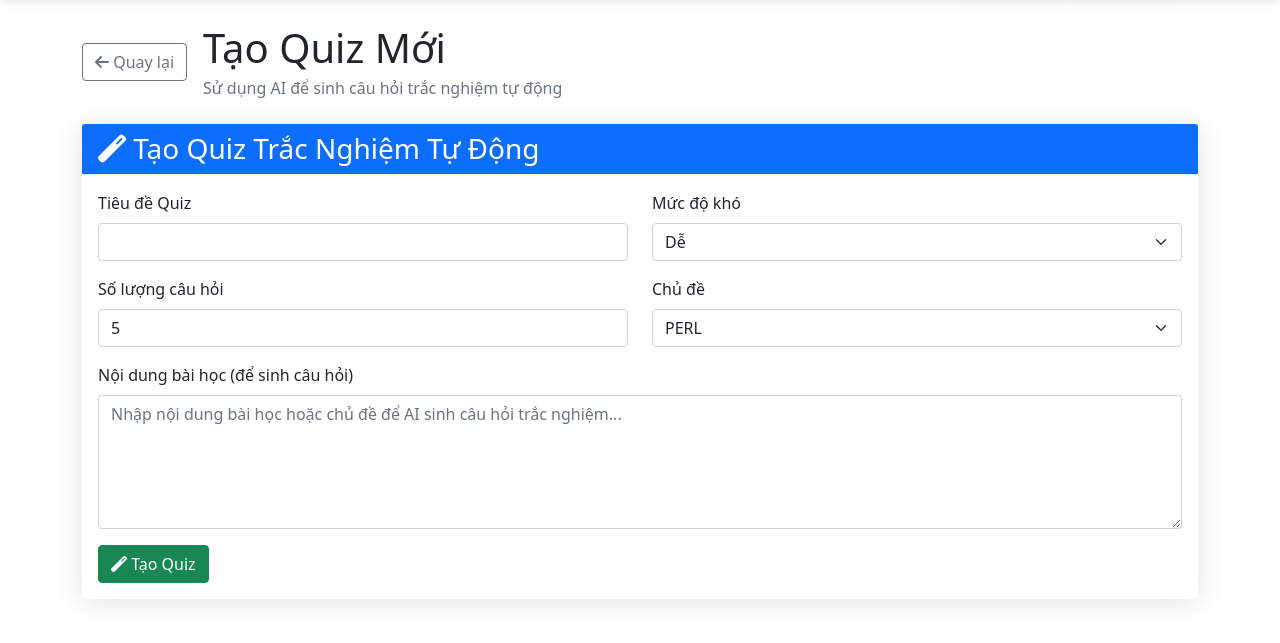
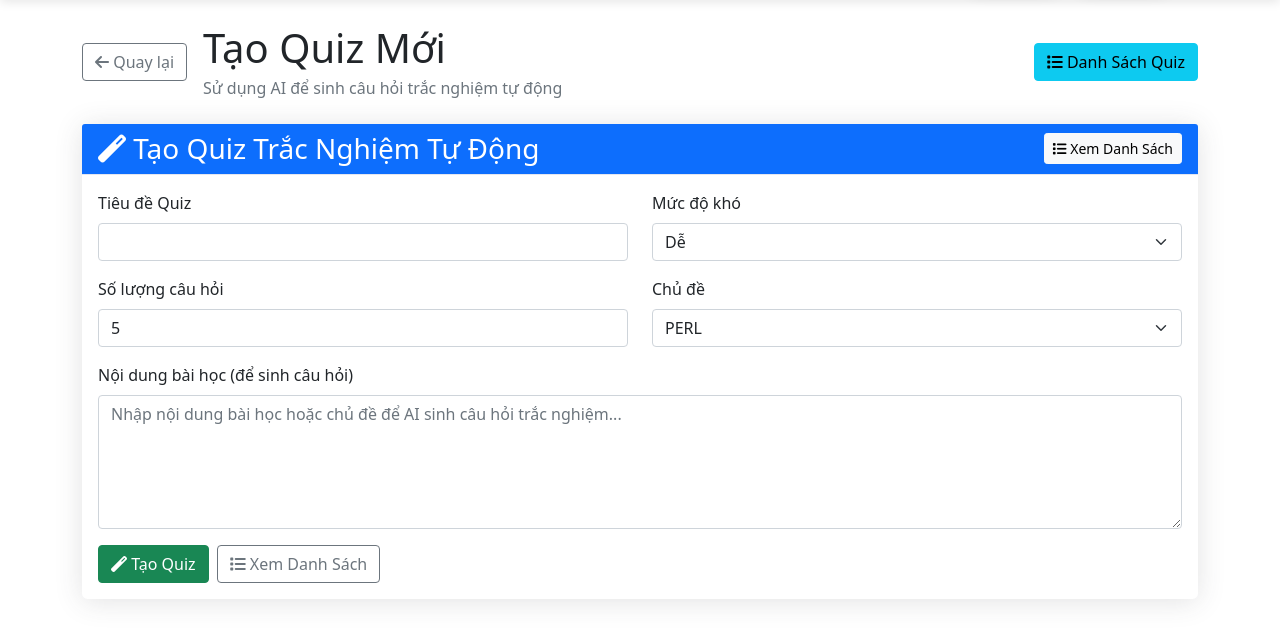
Before and after one commit to Phappp/Python, a Flask app: page /quiz/create_quiz in a window 1280 px wide. Shown: the part 62-705 px from the top of the page. Run offline with Flask 3, Linux system fonts and the light colour scheme.

Commit message:
fix nhỏ quiz

```diff
--- a/app/templates/base.html
+++ b/app/templates/base.html
@@ -639,6 +639,11 @@
           <ul class="navbar-nav me-auto">
             {% if username %}
             {% if role == 'student' %}
+            <li class="nav-item">
+              <a class="nav-link" href="{{ url_for('quiz_page.list_quiz_page') }}">
+                <i class="fas fa-question-circle me-1"></i>Làm Quiz
+              </a>
+            </li>
             <!-- XÓA NÚT TÀI LIỆU HỌC TẬP Ở ĐÂY -->
             {#
             <li class="nav-item">
@@ -671,6 +676,11 @@
             <li class="nav-item">
               <a class="nav-link" href="{{ url_for('course.create_course') }}">
                 <i class="fas fa-plus me-1"></i>Tạo khóa học
+              </a>
+            </li>
+            <li class="nav-item">
+              <a class="nav-link" href="{{ url_for('quiz_page.list_quiz_page') }}">
+                <i class="fas fa-question-circle me-1"></i>Quản lý Quiz
               </a>
             </li>
             <!-- Button quyền riêng cho lecture và student -->
--- a/app/templates/quiz/create_quiz.html
+++ b/app/templates/quiz/create_quiz.html
@@ -7,15 +7,23 @@
         <a href="/quiz/list-page" class="btn btn-outline-secondary me-3">
             <i class="fas fa-arrow-left"></i> Quay lại
         </a>
-        <div>
+        <div class="flex-grow-1">
             <h1 class="mb-1">Tạo Quiz Mới</h1>
             <p class="text-muted mb-0">Sử dụng AI để sinh câu hỏi trắc nghiệm tự động</p>
         </div>
+        <a href="/quiz/list-page" class="btn btn-info">
+            <i class="fas fa-list"></i> Danh Sách Quiz
+        </a>
     </div>
 
     <div class="card shadow-lg">
         <div class="card-header bg-primary text-white">
-            <h3 class="mb-0"><i class="fas fa-magic"></i> Tạo Quiz Trắc Nghiệm Tự Động</h3>
+            <div class="d-flex justify-content-between align-items-center">
+                <h3 class="mb-0"><i class="fas fa-magic"></i> Tạo Quiz Trắc Nghiệm Tự Động</h3>
+                <a href="/quiz/list-page" class="btn btn-light btn-sm">
+                    <i class="fas fa-list"></i> Xem Danh Sách
+                </a>
+            </div>
         </div>
         <div class="card-body">
             <form id="createQuizForm">
@@ -41,8 +49,8 @@
                     <div class="col-md-6">
                         <div class="mb-3">
                             <label for="num_questions" class="form-label">Số lượng câu hỏi</label>
-                            <input type="number" class="form-control" id="num_questions" name="num_questions" min="1" max="20"
-                                value="5" required>
+                            <input type="number" class="form-control" id="num_questions" name="num_questions" min="1"
+                                max="20" value="5" required>
                         </div>
                     </div>
                     <div class="col-md-6">
@@ -58,11 +66,17 @@
                 <div class="mb-3">
                     <label for="content" class="form-label">Nội dung bài học (để sinh câu hỏi)</label>
                     <textarea class="form-control" id="content" name="content" rows="5"
-                        placeholder="Nhập nội dung bài học hoặc chủ đề để AI sinh câu hỏi trắc nghiệm..." required></textarea>
+                        placeholder="Nhập nội dung bài học hoặc chủ đề để AI sinh câu hỏi trắc nghiệm..."
+                        required></textarea>
                 </div>
-                <button type="submit" class="btn btn-success">
-                    <i class="fas fa-magic"></i> Tạo Quiz
-                </button>
+                <div class="d-flex gap-2">
+                    <button type="submit" class="btn btn-success">
+                        <i class="fas fa-magic"></i> Tạo Quiz
+                    </button>
+                    <a href="/quiz/list-page" class="btn btn-outline-secondary">
+                        <i class="fas fa-list"></i> Xem Danh Sách
+                    </a>
+                </div>
                 <div id="loadingSpinner" class="text-center mt-3" style="display:none;">
                     <div class="spinner-border text-primary" role="status">
                         <span class="visually-hidden">Đang tạo quiz...</span>
@@ -71,7 +85,12 @@
                 </div>
             </form>
             <div id="quizPreview" class="mt-4" style="display:none;">
-                <h5><i class="fas fa-eye"></i> Xem trước câu hỏi được sinh tự động:</h5>
+                <div class="d-flex justify-content-between align-items-center mb-3">
+                    <h5><i class="fas fa-eye"></i> Xem trước câu hỏi được sinh tự động:</h5>
+                    <a href="/quiz/list-page" class="btn btn-info btn-sm">
+                        <i class="fas fa-list"></i> Xem Danh Sách Quiz
+                    </a>
+                </div>
                 <div id="questionsList"></div>
             </div>
         </div>
@@ -116,8 +135,27 @@
                 document.getElementById('questionsList').innerHTML = html;
                 document.getElementById('quizPreview').style.display = 'block';
 
-                // Hiển thị thông báo thành công
-                alert('Tạo quiz thành công! Quiz đã được lưu với trạng thái "pending". Bạn có thể triển khai quiz từ danh sách.');
+                // Hiển thị thông báo thành công với nút điều hướng
+                const successMessage = `
+                    <div class="alert alert-success">
+                        <h5><i class="fas fa-check-circle"></i> Tạo quiz thành công!</h5>
+                        <p>Quiz đã được lưu với trạng thái "pending". Bạn có thể triển khai quiz từ danh sách.</p>
+                        <div class="mt-3">
+                            <a href="/quiz/list-page" class="btn btn-primary">
+                                <i class="fas fa-list"></i> Xem Danh Sách Quiz
+                            </a>
+                            <button onclick="document.getElementById('quizPreview').style.display='none'; this.parentElement.parentElement.remove();" class="btn btn-outline-secondary ms-2">
+                                <i class="fas fa-times"></i> Đóng
+                            </button>
+                        </div>
+                    </div>
+                `;
+
+                // Thêm thông báo vào đầu form
+                const form = document.getElementById('createQuizForm');
+                const alertDiv = document.createElement('div');
+                alertDiv.innerHTML = successMessage;
+                form.insertBefore(alertDiv.firstElementChild, form.firstChild);
             }
         }
         document.getElementById('loadingSpinner').style.display = 'none';
--- a/app/templates/quiz/quiz_results.html
+++ b/app/templates/quiz/quiz_results.html
@@ -7,10 +7,13 @@
         <a href="/quiz/list-page" class="btn btn-outline-secondary me-3">
             <i class="fas fa-arrow-left"></i> Quay lại
         </a>
-        <div>
+        <div class="flex-grow-1">
             <h1 class="mb-1">Kết Quả Nộp Bài Quiz</h1>
             <p class="text-muted mb-0">Thống kê điểm số của sinh viên</p>
         </div>
+        <a href="/quiz/create-page" class="btn btn-primary">
+            <i class="fas fa-plus"></i> Tạo Quiz Mới
+        </a>
     </div>
 
     <div class="card shadow-lg">
--- a/app/templates/quiz/student_submissions.html
+++ b/app/templates/quiz/student_submissions.html
@@ -7,10 +7,13 @@
         <a href="/quiz/list-page" class="btn btn-outline-secondary me-3">
             <i class="fas fa-arrow-left"></i> Quay lại
         </a>
-        <div>
+        <div class="flex-grow-1">
             <h1 class="mb-1">{{ quiz.title }}</h1>
             <p class="text-muted mb-0">Danh sách sinh viên đã làm quiz</p>
         </div>
+        <a href="/quiz/create-page" class="btn btn-primary">
+            <i class="fas fa-plus"></i> Tạo Quiz Mới
+        </a>
     </div>
 
     <!-- Quiz Info -->
```
Also changed, not shown: app/templates/quiz/list_quiz.html (+11 -1 lines).
